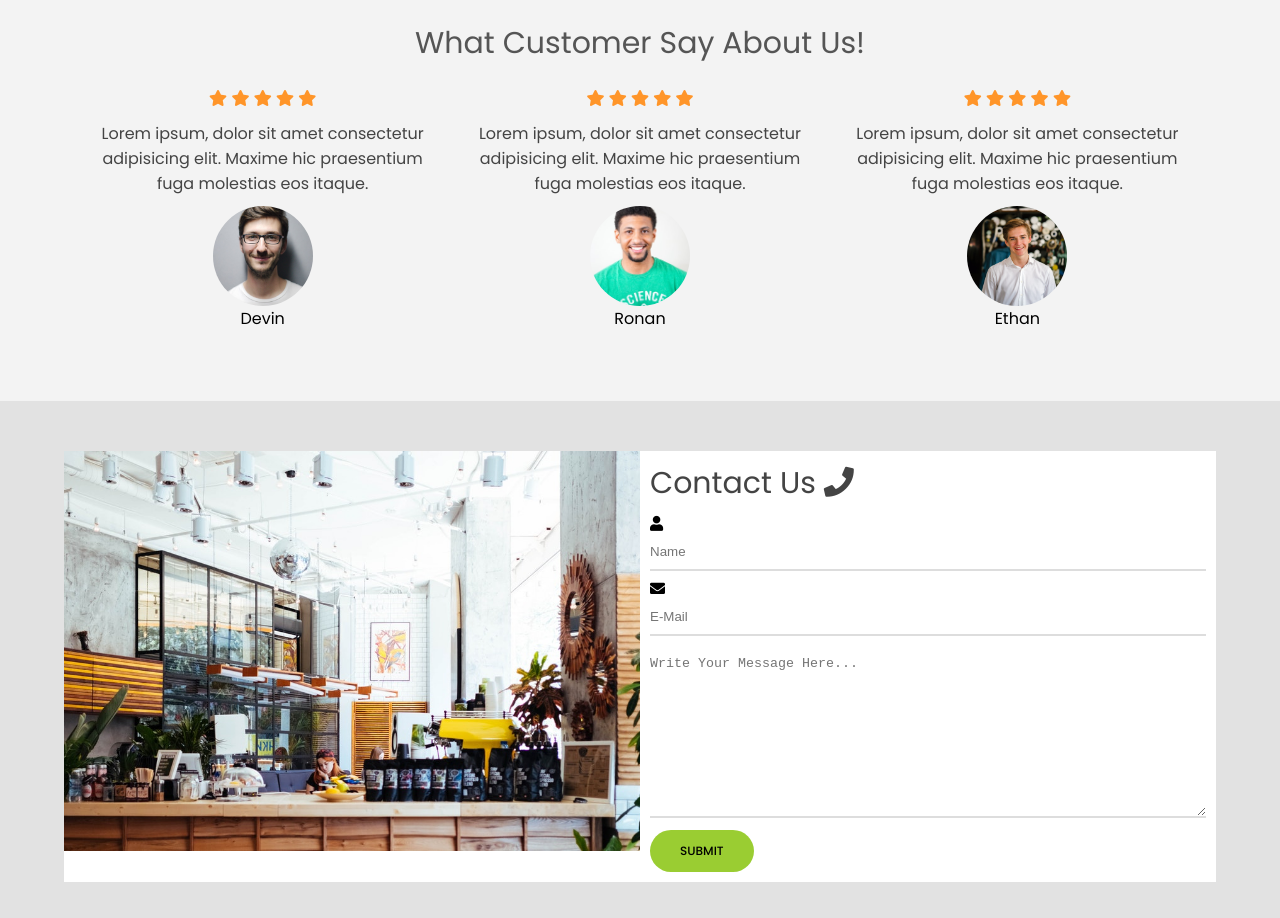
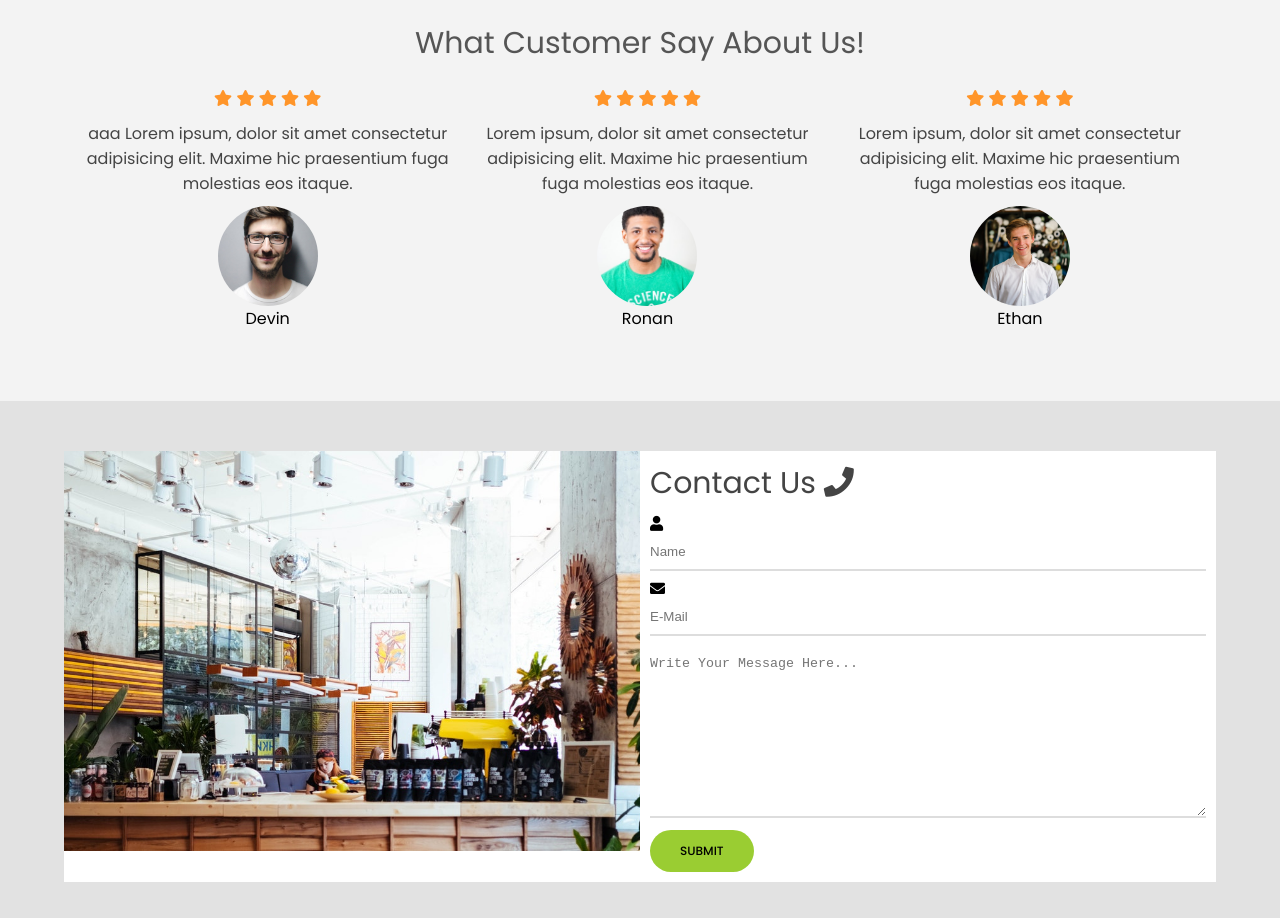
Before and after one commit to itsmeasifikbal/EasyToEat, a plain HTML site: page index.html in a window 1280 px wide. Shown: the part 3380-4298 px from the top of the page. Drawn offline with Linux system fonts and the light colour scheme.

Commit message:
added new lines

```diff
--- a/index.html
+++ b/index.html
@@ -170,7 +170,7 @@
                     <span class="fa fa-star checked"></span>
                     <span class="fa fa-star checked"></span>
                 </div>
-                <p class="testimonial-text">Lorem ipsum, dolor sit amet consectetur adipisicing elit. Maxime hic praesentium fuga molestias eos itaque.</p>
+                <p class="testimonial-text">aaa Lorem ipsum, dolor sit amet consectetur adipisicing elit. Maxime hic praesentium fuga molestias eos itaque.</p>
                 <div class="customer-deatails">
                     <div class="customer-photo">
                         <img src="./img/male-photo1.jpg" alt="Picture Not Available">
```
